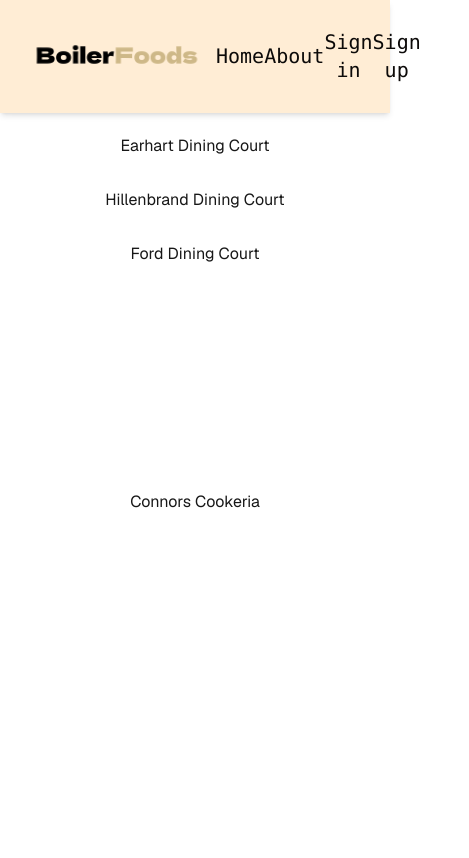
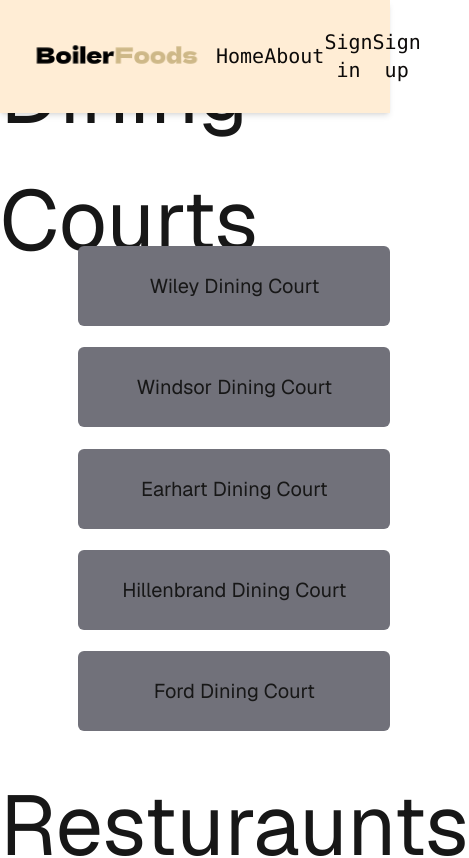
Before and after one commit to PeterAKG/BoilerBarbers, a Next.js app: page / in a window 390 px wide. Shown: the top 858 px of the page, 469 px wide, since content can reach past the window. Built offline with nearby package versions, Linux system fonts and the light colour scheme; no server answers.

Commit message:
Added Dining Court Selection

```diff
--- a/app/components/options.tsx
+++ b/app/components/options.tsx
@@ -15,16 +15,16 @@ const NavigationLayout: React.FC<NavigationLayoutProps> = ({ items }) => {
   // Dynamic grid style: gridTemplateRows is set based on the number of items.
   const containerStyle: React.CSSProperties = {
     width: '80vw', // 80% of the viewport width
-    margin: '0 auto', // center horizontally
+    margin: '10vh auto', // center horizontally
     display: 'grid',
     gridTemplateRows: `repeat(${items.length}, auto)`, // dynamic number of rows
-    gap: '10px', // spacing between grid items
+    gap: '2.5vh', // spacing between grid items
   };
 
   return (
-    <nav style={containerStyle}>
+    <nav style={containerStyle} className = "text-xl">
       {items.map((item, index) => (
-        <Link key={index} href={item.href}>
+        <Link key={index} href={item.href} className = "bg-zinc-500 py-4 p-4 rounded-md">
           <button type="button" style={{ width: '100%', padding: '10px' }}>
             {item.label}
           </button>
--- a/app/globals.css
+++ b/app/globals.css
@@ -22,5 +22,10 @@ body {
 
 h1 {
 
-  font-size: 160px;
+  font-size: 10vh;
 }
+
+h2 {
+
+  font-size: 10vh;
+}
--- a/app/page.tsx
+++ b/app/page.tsx
@@ -3,11 +3,11 @@ import Link from "next/link";
 import Options from './components/options';
 
 const diningHalls = [
-  { label: 'Wiley Dining Court', href: '/' },
-  { label: 'Windsor Dining Court', href: '/contact' },
-  { label: 'Earhart Dining Court', href: '/about' },
-  { label: 'Hillenbrand Dining Court', href: '/services' },
-  { label: 'Ford Dining Court', href: '/blog' },
+  { label: 'Wiley Dining Court', href: '/Wiley' },
+  { label: 'Windsor Dining Court', href: '/Windsor' },
+  { label: 'Earhart Dining Court', href: '/Earhart' },
+  { label: 'Hillenbrand Dining Court', href: '/Hillenbrand' },
+  { label: 'Ford Dining Court', href: '/Ford' },
 ];
 
 const resturaunts = [
@@ -17,13 +17,27 @@ const resturaunts = [
 export default function Home() {
   return (
     <>
-    <div className="grid grid-rows-[20px_1fr_20px] items-center justify-items-center min-h-screen p-8 pb-20 gap-16 sm:p-20 font-[family-name:var(--font-geist-sans)]">
+    <div className="grid grid-rows-[10px_1fr_20px] items-center justify-items-center min-h-screen8 py-12 font-[family-name:var(--font-geist-sans)]">
       <main className="flex flex-col gap-8 row-start-1 items-center sm:items-start">
+        <h2>
+        Dining Courts
+        </h2>
+      </main>
+      <main className="flex flex-col gap-8 row-start-2 items-center sm:items-start">
       <Options items={diningHalls} />
       </main>
-      <main className="flex flex-col gap-8 row-start-2 items-center sm:items-start">
+
+      <main className="flex flex-col gap-8 row-start-3 items-center sm:items-start">
+      <h2>
+        Resturaunts
+      </h2>
+      </main>
+
+      <main className="flex flex-col gap-8 row-start-4 items-center sm:items-start">
       <Options items={resturaunts} />
       </main>
+
+
       <footer className="row-start-3 flex gap-6 flex-wrap items-center justify-center">
       </footer>
     </div>
```
